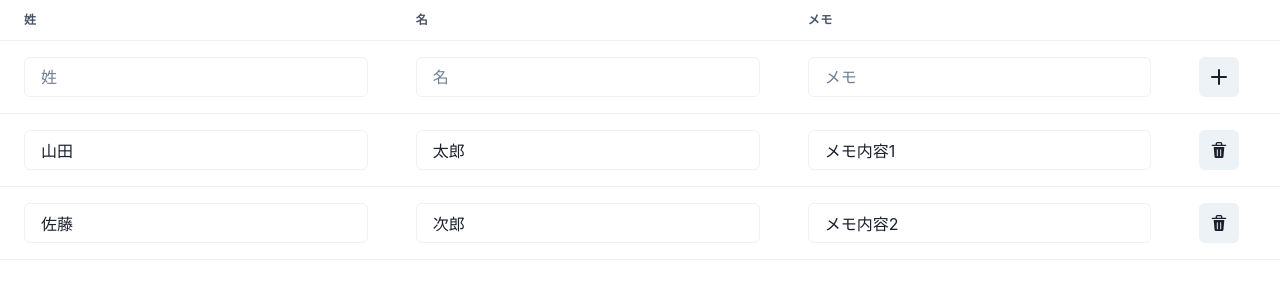
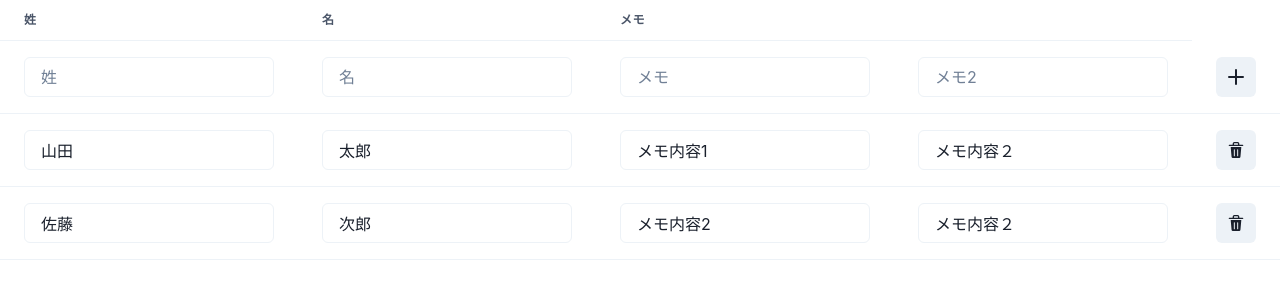
Before and after one commit to yoshihirogurande/table-app, a React (Create React App) app: page / in a window 1280 px wide. Shown: the top 300 px of the page. Built offline with nearby package versions, Linux system fonts and the light colour scheme.

Commit message:
項目にメモ２を追加しました。

```diff
--- a/src/components/EditableTable.jsx
+++ b/src/components/EditableTable.jsx
@@ -14,13 +14,13 @@
 
 function EditableTable() {
   const [data, setData] = useState([
-    { id: 1, lastName: '山田', firstName: '太郎', memo: 'メモ内容1' },
-    { id: 2, lastName: '佐藤', firstName: '次郎', memo: 'メモ内容2' },
+    { id: 1, lastName: '山田', firstName: '太郎', memo: 'メモ内容1' ,memo2:'メモ内容２'},
+    { id: 2, lastName: '佐藤', firstName: '次郎', memo: 'メモ内容2', memo2:'メモ内容２'},
   ]);
   const [newLastName, setNewLastName] = useState('');
   const [newFirstName, setNewFirstName] = useState('');
   const [newMemo, setNewMemo] = useState('');
-
+  const [newMemo2,setNewMemo2] = useState('');
   const handleAddRow = () => {
     const newId = data.length > 0 ? Math.max(...data.map(d => d.id)) + 1 : 1;
     const newRow = {
@@ -28,11 +28,13 @@
       lastName: newLastName,
       firstName: newFirstName,
       memo: newMemo,
+      memo2:newMemo2,
     };
     setData([newRow, ...data]);
     setNewLastName('');
     setNewFirstName('');
     setNewMemo('');
+    setNewMemo2('');
   };
 
   const handleInputChange = (e, id, fieldName) => {
@@ -84,6 +86,13 @@
               />
             </Td>
             <Td>
+              <Input
+                placeholder="メモ2"
+                value={newMemo2}
+                onChange={e => setNewMemo2(e.target.value)}
+              />
+            </Td>
+            <Td>
               <IconButton
                 aria-label="追加"
                 icon={<AddIcon />}
@@ -112,6 +121,12 @@
                 />
               </Td>
               <Td>
+                <Input
+                  value={row.memo2}
+                  onChange={e => handleInputChange(e, row.id, 'memo2')}
+                />
+              </Td>
+              <Td>
                 <IconButton
                   aria-label="行を削除"
                   icon={<DeleteIcon />}
```
